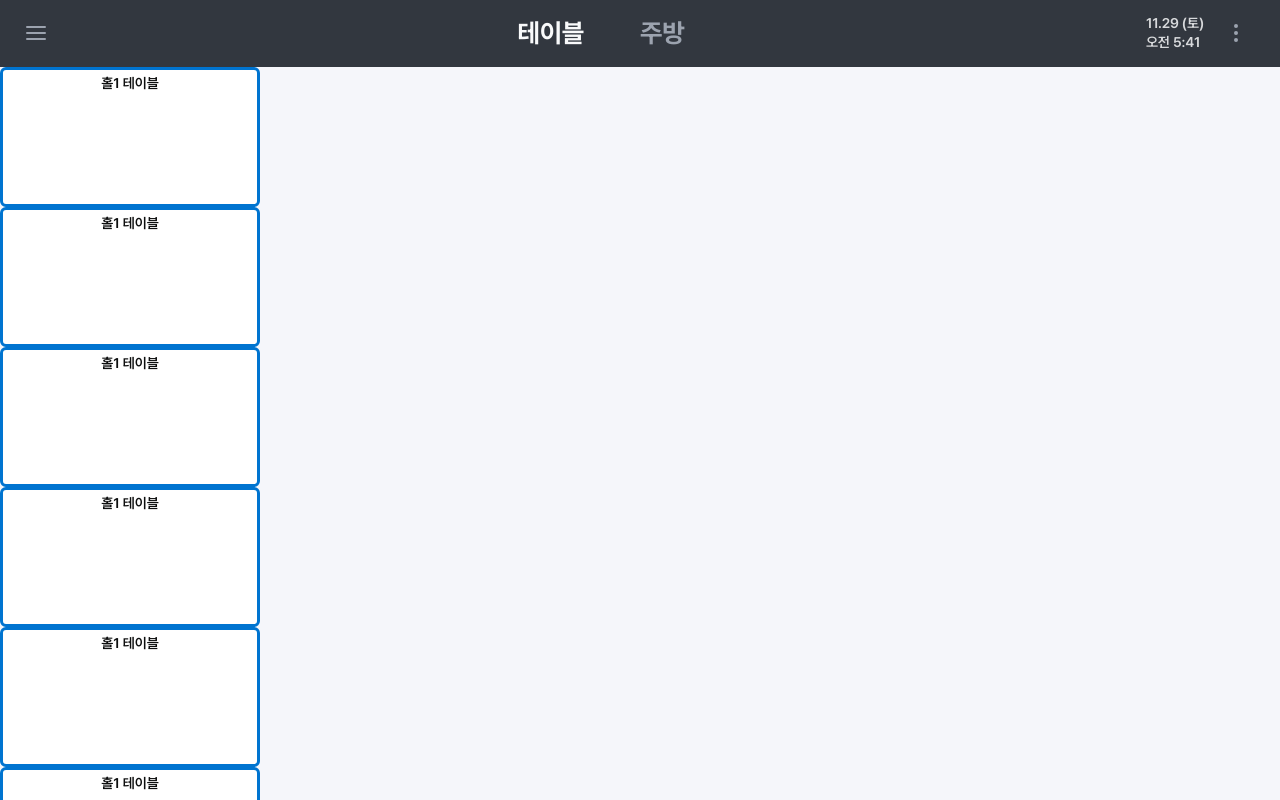
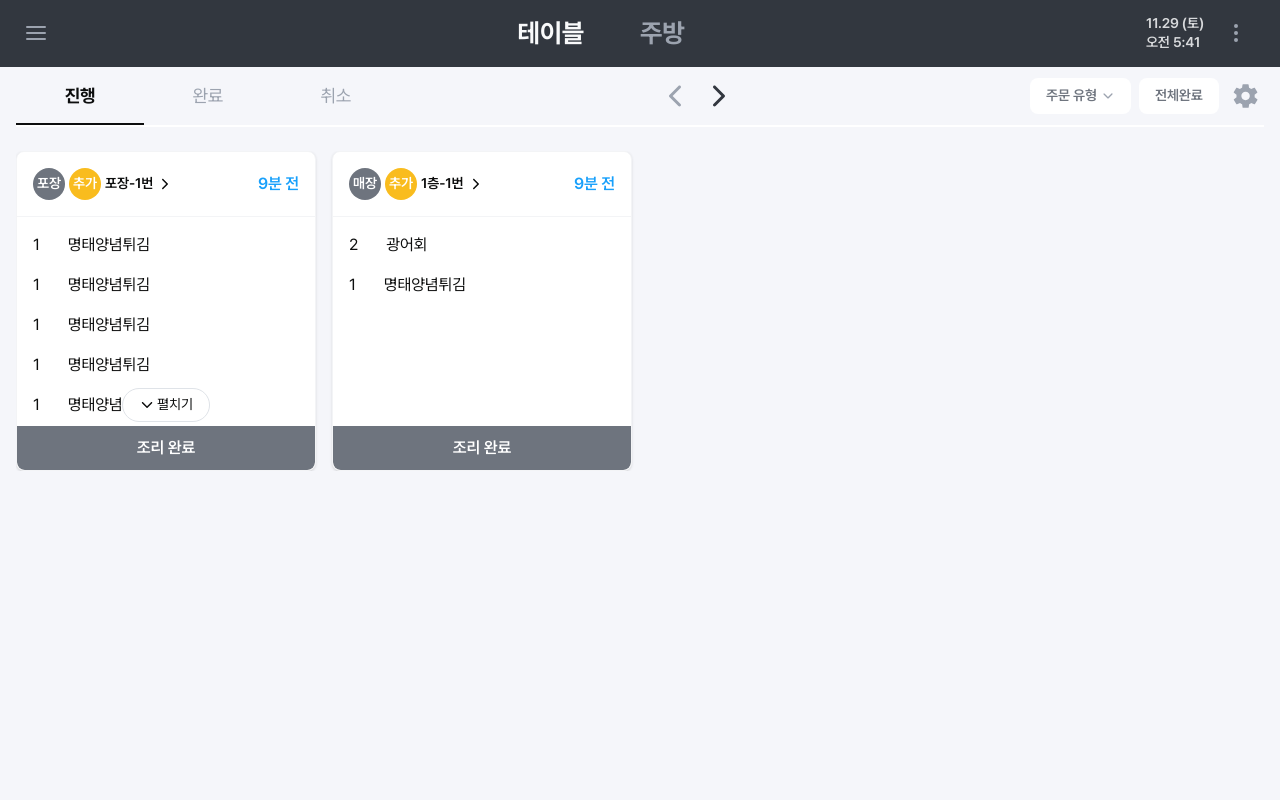
Before and after one commit to jjanggu1/Inventory, a Next.js app: page /kitchen in a window 1280 px wide. Shown: the top 800 px of the page. Built offline with nearby package versions, Linux system fonts and the light colour scheme.

Commit message:
feat: Kitchen페이지 퍼블리싱 완료

```diff
--- a/app/globals.css
+++ b/app/globals.css
@@ -158,6 +158,7 @@
     --color-line-400: #dfe3e8;
     --color-status-correct: #07cc32;
     --color-status-error: #ff2d2d;
+    --color-status-caution: #f9bc1e;
     --color-status-disable: #cbd5e1;
     --color-component-dark: #23272e;
     --color-component-light: #d1d5db;
@@ -309,6 +310,18 @@
   }
   .bg-line-400 {
     background-color: var(--color-line-400);
+  }
+  .bg-status-caution {
+    background-color: var(--color-status-caution);
+  }
+  .bg-status-error {
+    background-color: var(--color-status-error);
+  }
+  .bg-status-correct {
+    background-color: var(--color-status-correct);
+  }
+  .bg-status-disable {
+    background-color: var(--color-status-disable);
   }
 
   .bg-material-dimmed\/75 {
--- a/app/kitchen/page.tsx
+++ b/app/kitchen/page.tsx
@@ -1,64 +1,322 @@
 "use client";
-
-import Link from "next/link";
+import { IoIosArrowUp, IoMdSettings } from "react-icons/io";
+import Tabs from "@/shared/ui/tabs";
+import { useState, useEffect, useRef, useLayoutEffect } from "react";
+import { IoIosArrowDown, IoIosArrowForward } from "react-icons/io";
+import { FaCheck } from "react-icons/fa";
 
 export default function KitchenPage() {
+  const statusList = [
+    {
+      id: 1,
+      name: "진행",
+    },
+    {
+      id: 2,
+      name: "완료",
+    },
+    {
+      id: 3,
+      name: "취소",
+    },
+  ];
+
+  const [orderList, setOrderList] = useState([
+    {
+      id: 1,
+      orderType: "포장",
+      space: "포장",
+      table: "1번",
+      orderList: [
+        {
+          id: 1,
+          name: "명태양념튀김",
+          option: null,
+          price: 20000,
+          quantity: 1,
+        },
+        {
+          id: 2,
+          name: "명태양념튀김",
+          option: null,
+          price: 20000,
+          quantity: 1,
+        },
+        {
+          id: 3,
+          name: "명태양념튀김",
+          option: null,
+          price: 20000,
+          quantity: 1,
+        },
+        {
+          id: 4,
+          name: "명태양념튀김",
+          option: null,
+          price: 20000,
+          quantity: 1,
+        },
+        {
+          id: 5,
+          name: "명태양념튀김",
+          option: null,
+          price: 20000,
+          quantity: 1,
+        },
+        {
+          id: 6,
+          name: "명태양념튀김",
+          option: null,
+          price: 20000,
+          quantity: 1,
+        },
+        {
+          id: 7,
+          name: "명태양념튀김",
+          option: null,
+          price: 20000,
+          quantity: 1,
+        },
+        {
+          id: 8,
+          name: "명태양념튀김",
+          option: null,
+          price: 20000,
+          quantity: 1,
+        },
+        {
+          id: 9,
+          name: "명태양념튀김",
+          option: null,
+          price: 20000,
+          quantity: 1,
+        },
+        {
+          id: 10,
+          name: "명태양념튀김",
+          option: null,
+          price: 20000,
+          quantity: 1,
+        },
+      ],
+      isOverflow: false,
+      isExpanded: false,
+    },
+    {
+      id: 2,
+      orderType: "매장",
+      space: "1층",
+      table: "1번",
+      orderList: [
+        {
+          id: 1,
+          name: "광어회",
+          option: "소",
+          price: 15000,
+          quantity: 2,
+        },
+        {
+          id: 2,
+          name: "명태양념튀김",
+          option: null,
+          price: 20000,
+          quantity: 1,
+        },
+      ],
+      isOverflow: false,
+      isExpanded: false,
+    },
+  ]);
+
+  const [isOrderTypeOptionOpen, setIsOrderTypeOptionOpen] = useState(false);
+  const [activeOrderType, setActiveOrderType] = useState({
+    hall: false,
+    takeout: false,
+  });
+
+  const handleOrderType = (type: "hall" | "takeout") => {
+    setActiveOrderType({
+      ...activeOrderType,
+      [type]: !activeOrderType[type],
+    });
+  };
+
+  const orderListRef = useRef<Array<HTMLUListElement | null>>([]);
+
+  const setOrderListRef = (index: number, ref: HTMLUListElement | null) => {
+    orderListRef.current[index] = ref;
+  };
+
+  useLayoutEffect(() => {
+    const checkOverflow = () => {
+      setOrderList((prevOrderList) => {
+        return prevOrderList.map((order, index) => {
+          const el = orderListRef.current[index];
+          if (!el) return order;
+
+          const { scrollHeight, clientHeight } = el;
+
+          return {
+            ...order,
+            isOverflow: scrollHeight > clientHeight,
+          };
+        });
+      });
+    };
+
+    checkOverflow();
+
+    // resize 시 다시 체크
+    window.addEventListener("resize", checkOverflow);
+
+    return () => {
+      window.removeEventListener("resize", checkOverflow);
+    };
+  }, [orderList.length]);
+
+  const toggleExpand = (id: number) => {
+    setOrderList((prev) =>
+      prev.map((order) =>
+        order.id === id ? { ...order, isExpanded: !order.isExpanded } : order
+      )
+    );
+  };
+
   return (
-    <>
-      {/* 사용가능한 테이블 */}
-      {Array.from({ length: 21 }).map((_, index) => (
-        <Link href={`/orders/${index}`}>
+    <div className="px-6">
+      <header className="w-full md:flex items-center justify-between gap-4 mb-2 border-b-2 border-white text-center">
+        <Tabs tabsList={statusList} />
+        <div className="w-full flex-[4] lg:flex-[5] md:flex items-center gap-4">
+          <ul className="w-full flex items-center justify-end gap-4 text-body-3 lg:text-title-4 text-label-700 font-semibold">
+            <li
+              onClick={(event) => {
+                event.stopPropagation();
+                setIsOrderTypeOptionOpen((prev) => !prev);
+              }}
+              className="flex items-center gap-2 px-6 py-4 rounded-md bg-background-default cursor-pointer relative"
+            >
+              주문 유형
+              <IoIosArrowDown className="text-label-500" />
+              {isOrderTypeOptionOpen && (
+                <div
+                  onClick={(event) => {
+                    event.stopPropagation();
+                  }}
+                  className="absolute top-11 right-0 w-full flex flex-col gap-2 p-4 bg-background-default rounded-md shadow-sm z-10 "
+                >
+                  <button
+                    onClick={(event) => {
+                      event.stopPropagation();
+                      handleOrderType("hall");
+                    }}
+                    className={`w-full flex items-center gap-2 px-4 py-2 rounded-md cursor-pointer ${
+                      activeOrderType.hall ? "font-bold" : "font-normal"
+                    }`}
+                  >
+                    <FaCheck
+                      className={`${
+                        activeOrderType.hall ? "text-primary" : "text-label-500"
+                      }`}
+                    />
+                    홀
+                  </button>
+                  <button
+                    onClick={(event) => {
+                      event.stopPropagation();
+                      handleOrderType("takeout");
+                    }}
+                    className={`w-full flex items-center gap-2 px-4 py-2 rounded-md cursor-pointer ${
+                      activeOrderType.takeout ? "font-bold" : "font-normal"
+                    }`}
+                  >
+                    <FaCheck
+                      className={`${
+                        activeOrderType.takeout
+                          ? "text-primary"
+                          : "text-label-500"
+                      }`}
+                    />
+                    포장
+                  </button>
+                </div>
+              )}
+            </li>
+            <li className="px-6 py-4 rounded-md bg-background-default cursor-pointer">
+              전체완료
+            </li>
+          </ul>
+          <IoMdSettings className="p-2 size-10 text-label-500 cursor-pointer hidden md:block" />
+        </div>
+      </header>
+      <main className="w-full h-full grid grid-cols-[repeat(auto-fill,minmax(200px,1fr))] xl:grid-cols-[repeat(auto-fill,minmax(260px,1fr))] gap-6 mt-8 mb-8 overflow-y-auto">
+        {orderList.map((order, index) => (
           <div
-            key={index}
-            className="w-full lg:min-w-[180px] lg:max-w-[180px] xl:min-w-[260px] xl:max-w-[260px] xl:min-h-[140px] min-h-[100px] lg:max-h-[110px]  bg-background-default rounded-sm border-3 border-secondary-600"
+            key={order.id}
+            className={`w-full overflow-hidden border-b-1 border-1 border-line-200 bg-background-default rounded-md shadow-sm text-body-1 text-label-900 relative transition-all duration-300
+            ${
+              order.isExpanded
+                ? "h-[600px] md:h-[560px] xl:h-[640px]"
+                : "h-[300px] md:h-[280px] xl:h-[320px]"
+            }
+          `}
           >
-            <h1 className="text-body-3 text-label-900 font-semibold text-center pt-2">
-              홀1 테이블
-            </h1>
+            <div className="flex items-center justify-between border-b-1 border-line-200 p-6 text-body-3 font-semibold">
+              <div className="flex items-center gap-2">
+                <h1 className="w-9 h-9 flex items-center justify-center rounded-full bg-label-700 text-white">
+                  {order.orderType}
+                </h1>
+                <h1 className="w-9 h-9 flex items-center justify-center rounded-full bg-status-caution text-white">
+                  추가
+                </h1>
+                <h2>
+                  {order.space}-{order.table}
+                </h2>
+                <IoIosArrowForward size={16} />
+              </div>
+              <span className="text-body-1 text-primary">9분 전</span>
+            </div>
+            <div
+              className={`p-6  ${
+                order.isExpanded
+                  ? "h-auto overflow-auto"
+                  : "h-[180px] md:h-[160px] xl:h-[200px]"
+              }`}
+            >
+              <ul ref={(el) => setOrderListRef(index, el)} className="h-full">
+                {order.orderList.map((menu) => (
+                  <li key={menu.id} className="flex gap-2 mb-6">
+                    <span className="mr-8">{menu.quantity}</span>
+                    <p>{menu.name}</p>
+                  </li>
+                ))}
+              </ul>
+            </div>
+
+            {order.isOverflow && (
+              <button
+                onClick={() => toggleExpand(order.id)}
+                className="absolute bottom-11 left-1/2 -translate-x-1/2 w-fit flex items-center justify-center gap-1 px-6 py-3 bg-background-default border border-line-400 rounded-full text-body-3 text-label-900 cursor-pointer"
+              >
+                {order.isExpanded ? (
+                  <>
+                    <IoIosArrowUp size={16} />
+                    <span>접기</span>
+                  </>
+                ) : (
+                  <>
+                    <IoIosArrowDown size={16} />
+                    <span>펼치기</span>
+                  </>
+                )}
+              </button>
+            )}
+
+            <button className="w-full absolute bottom-0 left-0 right-0 py-5 bg-label-700 text-white font-semibold rounded-b-md cursor-pointer">
+              조리 완료
+            </button>
           </div>
-        </Link>
-      ))}
-      {/* 사용중인 테이블 */}
-      {Array.from({ length: 3 }).map((_, index) => (
-        <div
-          key={index}
-          className="w-full lg:min-w-[180px] lg:max-w-[180px] xl:min-w-[260px] xl:max-w-[260px] xl:min-h-[140px] min-h-[100px] lg:max-h-[110px] bg-secondary-600 text-white p-2 rounded-sm relative"
-        >
-          <div className="flex items-center justify-between">
-            <h1 className="text-body-3 font-semibold ">홀1 테이블</h1>
-            <h2 className="text-caption-1 font-semibold ">00:00</h2>
-          </div>
-          <div className="flex items-center justify-between pt-1">
-            <p className="text-body-3 ">광어회 2인</p>
-            <p className="text-body-3 font-bold">1</p>
-          </div>
-          <div className="absolute bottom-0 left-0 w-full px-2 flex items-center justify-between pt-1">
-            <p className="text-caption-1 ">외 1개</p>
-            <p className="text-body-3 font-bold">25,000원</p>
-          </div>
-        </div>
-      ))}
-      {/* 활성화된 테이블 */}
-      {Array.from({ length: 1 }).map((_, index) => (
-        <>
-          <div
-            key={index}
-            className="w-full lg:min-w-[180px] lg:max-w-[180px] xl:min-w-[260px] xl:max-w-[260px] xl:min-h-[140px] min-h-[100px] lg:max-h-[110px] bg-secondary-600 text-white p-2 rounded-sm relative"
-          >
-            <div className="flex items-center justify-between">
-              <h1 className="text-body-3 font-semibold">홀1 테이블</h1>
-              <h2 className="text-caption-1 font-semibold ">00:00</h2>
-            </div>
-            <div className="absolute bottom-0 left-0 w-full px-2 flex items-center justify-between pt-1">
-              <p className="text-caption-1 ">외 1개</p>
-              <p className="text-body-3 font-bold">25,000원</p>
-            </div>
-            <div className="absolute inset-0 bg-black/50 flex items-center justify-center rounded-sm">
-              <span className="text-white text-lg font-bold">사용 중</span>
-            </div>
-          </div>
-        </>
-      ))}
-    </>
+        ))}
+      </main>
+    </div>
   );
 }
```
